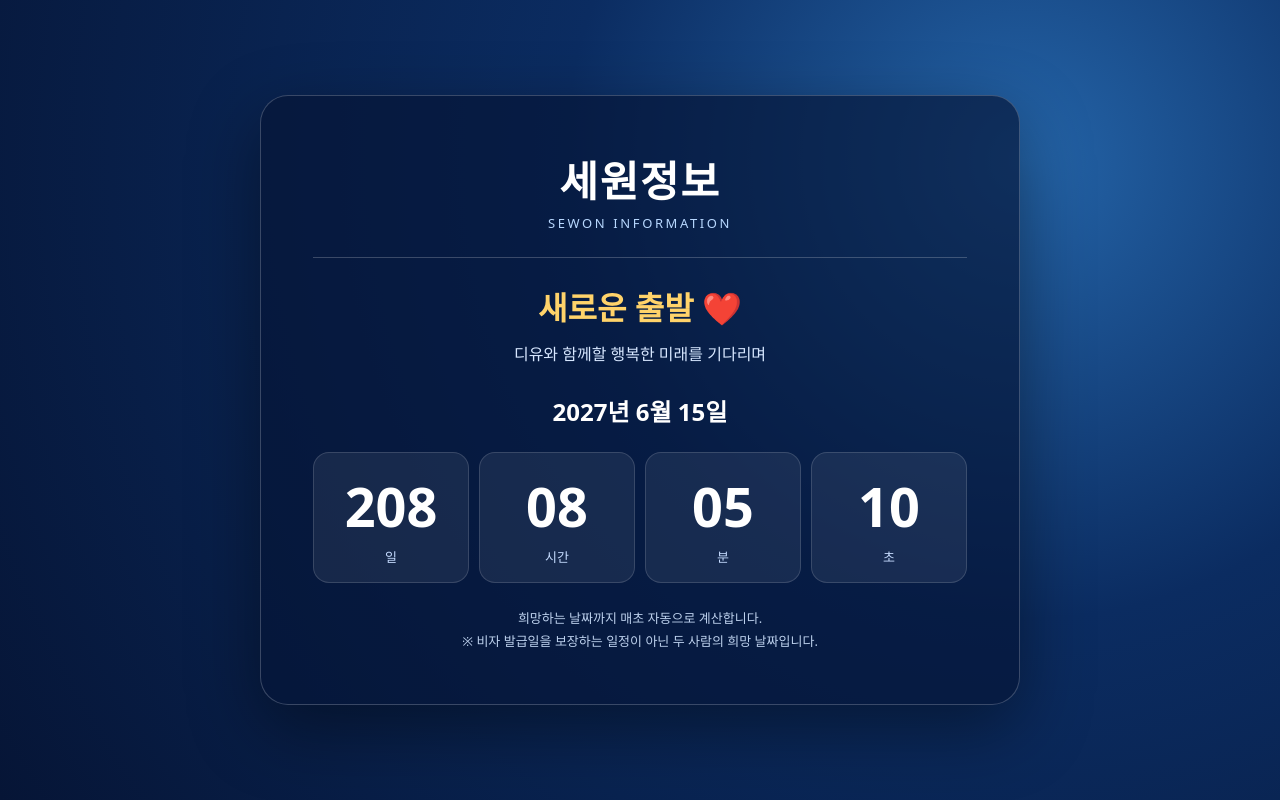
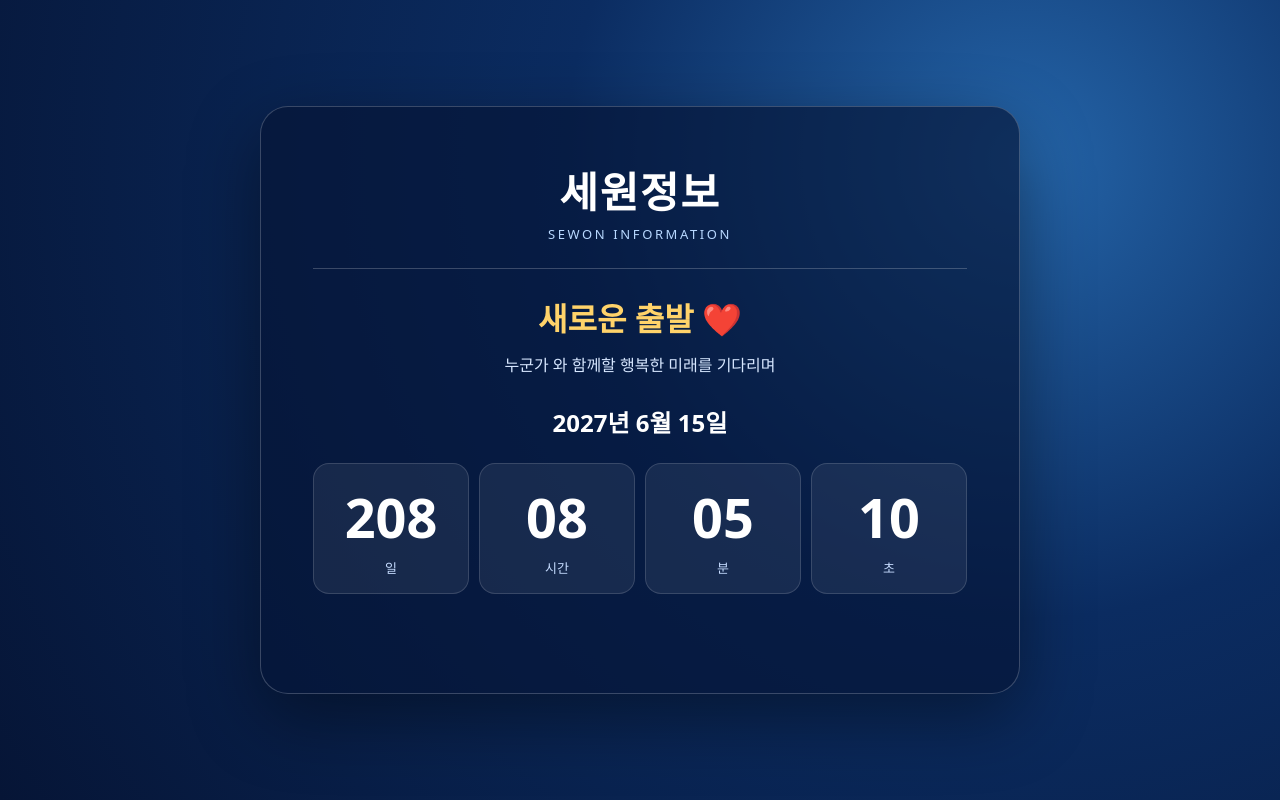
Before and after one commit to sko187217-dev/sewon-dday, a plain HTML site: page index.html in a window 1280 px wide. Drawn offline with Linux system fonts and the light colour scheme.

Commit message:
Update index.html

```diff
--- a/index.html
+++ b/index.html
@@ -33,7 +33,7 @@ box-shadow:0 24px 70px #0006}
   <div class="eng">SEWON INFORMATION</div>
   <div class="line"></div>
   <div class="tag">새로운 출발 ❤️</div>
-  <div class="sub">디유와 함께할 행복한 미래를 기다리며</div>
+  <div class="sub">누군가 와 함께할 행복한 미래를 기다리며</div>
   <div class="date">2027년 6월 15일</div>
   <section id="count" aria-live="polite">
     <div class="unit"><div class="num" id="days">---</div><div class="label">일</div></div>
@@ -41,7 +41,7 @@ box-shadow:0 24px 70px #0006}
     <div class="unit"><div class="num" id="minutes">--</div><div class="label">분</div></div>
     <div class="unit"><div class="num" id="seconds">--</div><div class="label">초</div></div>
   </section>
-  <div class="foot" id="message">희망하는 날짜까지 매초 자동으로 계산합니다.<br>※ 비자 발급일을 보장하는 일정이 아닌 두 사람의 희망 날짜입니다.</div>
+  <div class="foot" id="message">   <br>   </div>
 </main>
 <script>
 const target = new Date(2027, 5, 15, 0, 0, 0); // 한국 시간 기준 2027-06-15 00:00
@@ -50,7 +50,7 @@ function update(){
   let diff = target.getTime() - Date.now();
   if(diff <= 0){
     ["days","hours","minutes","seconds"].forEach(id => $(id).textContent = "0");
-    $("message").textContent = "오늘은 두 사람이 기다려 온 새로운 출발의 희망 날짜입니다. ❤️";
+    $("message").textContent = "          ";
     return;
   }
   const day = Math.floor(diff/86400000); diff %= 86400000;
```
